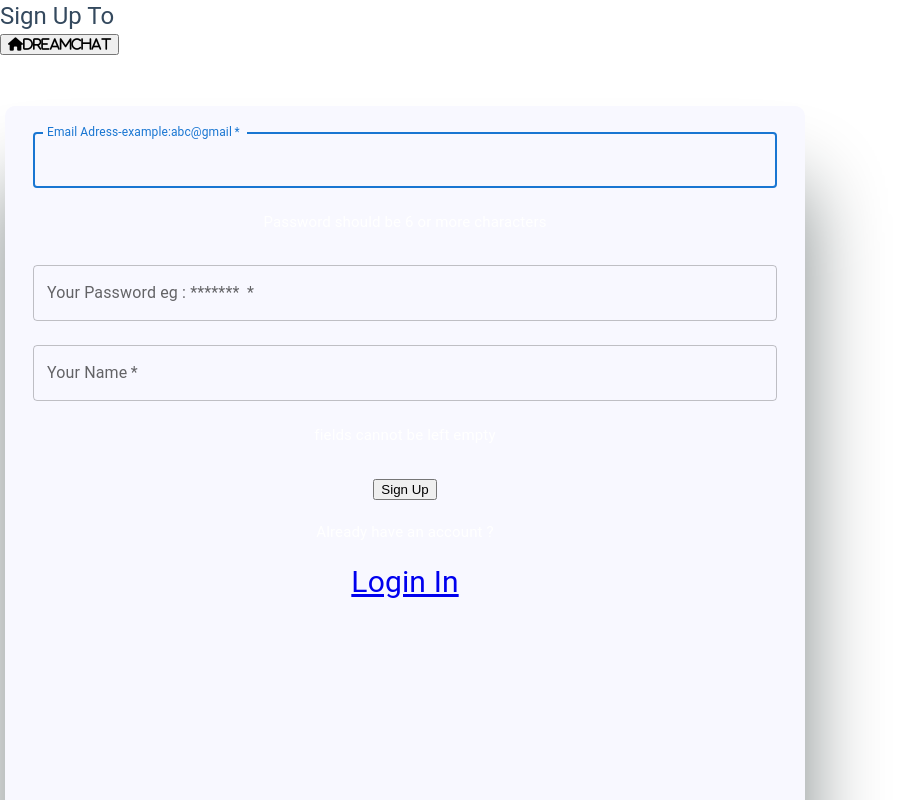
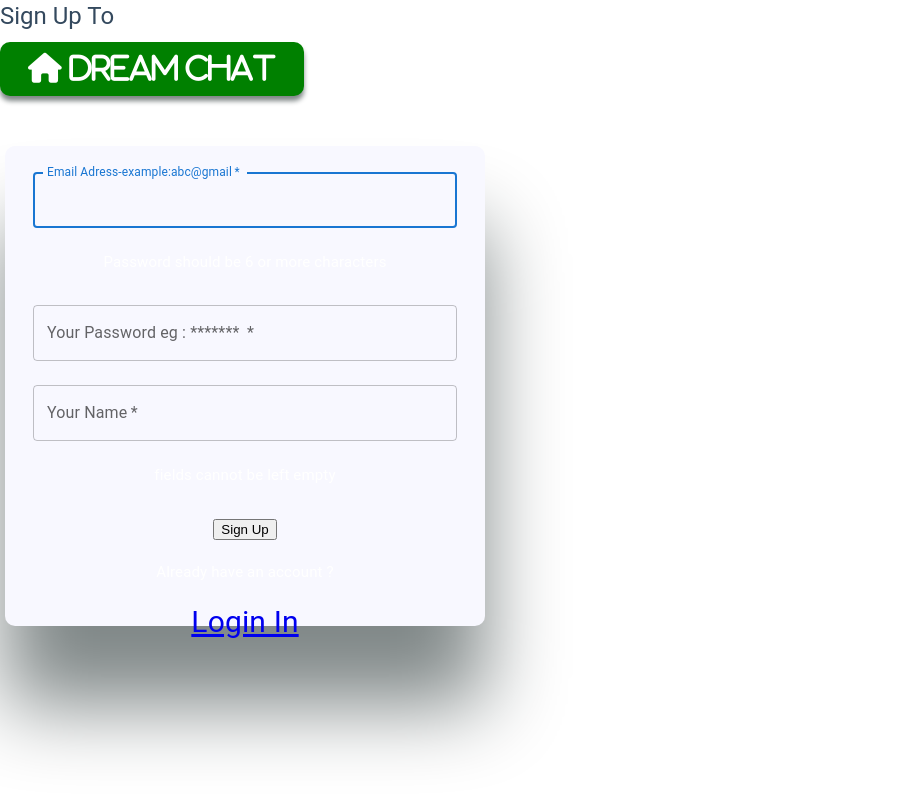
Before and after one commit to Rudolfkt/dreamchat, a React (Create React App) app: page /Signup in a window 1280 px wide. Shown: the top 800 px of the page, without its empty margins (0-917 px from the left). Built offline with nearby package versions, Linux system fonts and the light colour scheme.

Commit message:
signupcss

```diff
--- a/src/Pages/Signup/signup.css
+++ b/src/Pages/Signup/signup.css
@@ -1,8 +1,8 @@
 
 .customform{
     border-radius: 10px;
-    width: 50rem;
-    height: 110vh;
+    width: 30rem;
+    height: 60vh;
     box-shadow: 0 80px 80px #808888;
     margin: 5px;
     justify-content: center;
@@ -68,6 +68,19 @@ font-size: 20px;
     border-radius: 10px;
 }
 
+.btn {
+    cursor: pointer;
+    background-color: green;
+    border: none;
+    color: white;
+    padding: 10px 28px;
+    text-align: center;
+    font-size: 30px;
+    margin-top: 10px;
+    border-radius: 10px;
+    box-shadow: 0 5px 5px #808888;
+}
+
 [type="file"] {
     border: 0;
     clip: rect(0, 0, 0, 0);
--- a/src/Pages/Signup/signup.js
+++ b/src/Pages/Signup/signup.js
@@ -67,12 +67,26 @@ export default class SignUp extends Component {
     };
 
     render() {
+        const Signinsee = {
+            display: 'flex',
+            flexDirection: 'column',
+            alignItems: 'center',
+            color: 'White',
+            backgroundcolor: '#1ebea5',
+            width: '100',
+            boxShadow: "0 5px #808888",
+            height: "10rem",
+            paddingTop: "48px",
+            borderBottom: '5px solid green',
+        }
+
         return (
             <ThemeProvider theme={theme}>
                 <React.Fragment>
                     <div>
                         <CssBaseline />
                             <Card className="Signinsee">
+
                                 <div>
                                     <Typography Component="h1" variant="h5">
                                         Sign Up
@@ -81,13 +95,13 @@ export default class SignUp extends Component {
                                 </div>
                                 <div>
                                     <Link to="/">
-                                    <button className ="btn"><i className="fa fa-home">DreamChat</i></button>
+                                    <button className ="btn"><i className="fa fa-home"> Dream Chat</i></button>
                                     </Link>
                                 </div>
                             </Card>
                             <Card className="formacontrooulside">
+
                                 <form className="customform" noValidate onSubmit={this.handleSubmit}>
-
                                     <TextField
                                     variant="outlined"
                                     margin="normal"
```
Lines whose indentation alone changed are shown as unchanged.
